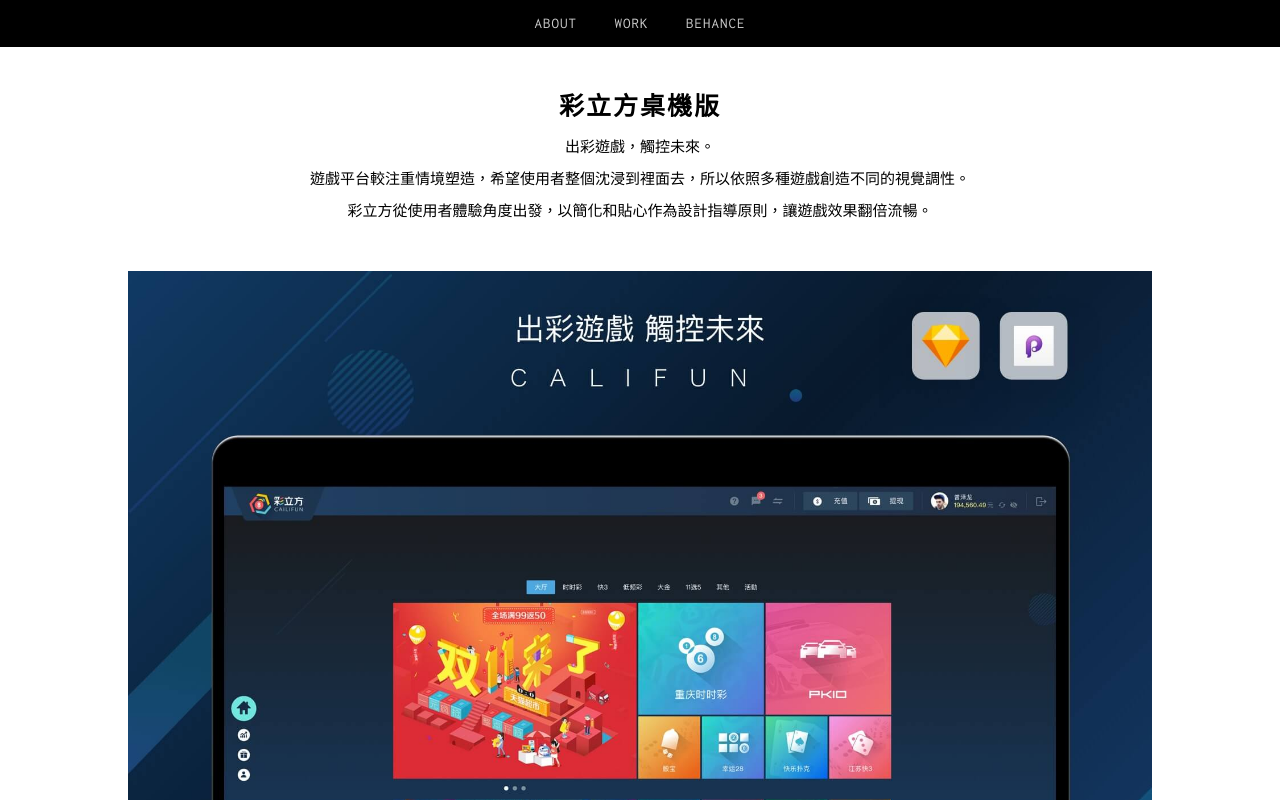
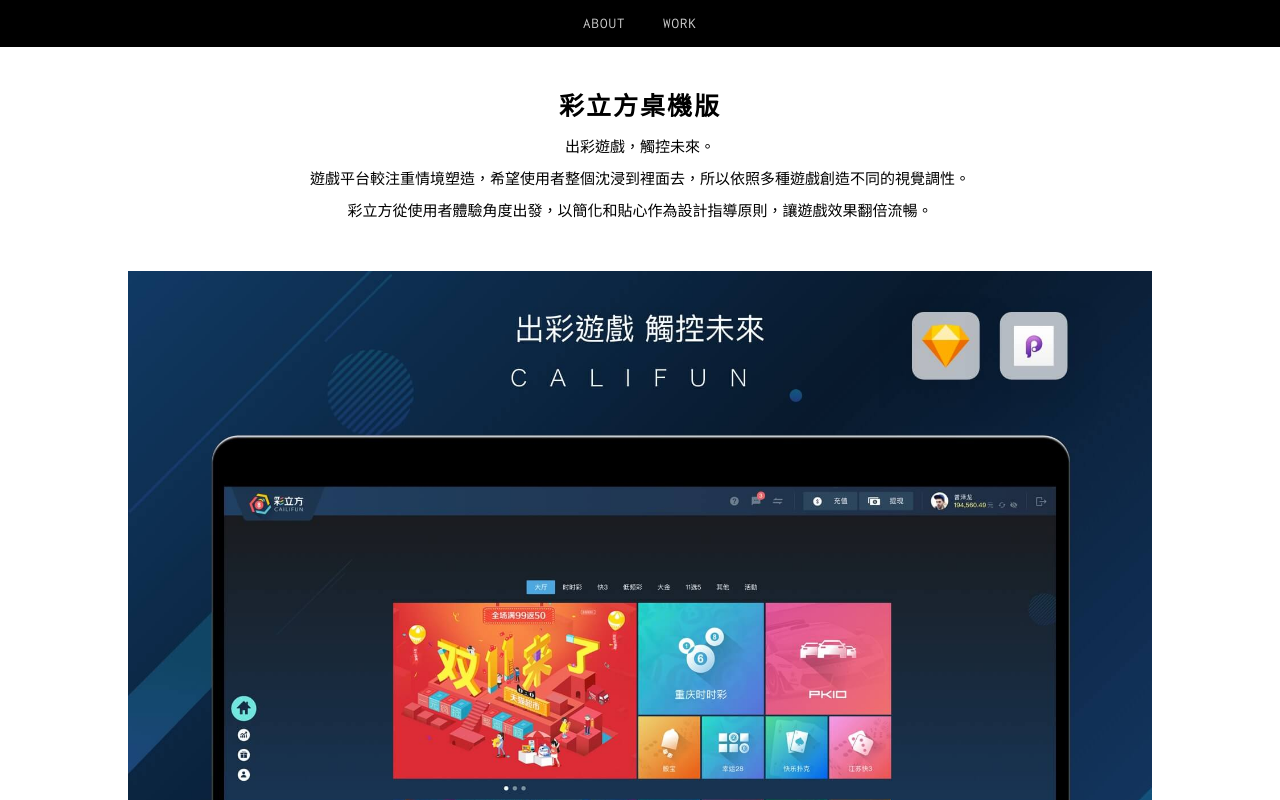
Before and after one commit to fionayaha/fionayaha.github.io, a plain HTML site: page ui/ui-site01.html in a window 1280 px wide. Shown: the top 800 px of the page. Drawn offline with Linux system fonts and the light colour scheme.

Commit message:
go 02/06 2

```diff
--- a/ui/ui-site01.html
+++ b/ui/ui-site01.html
@@ -17,7 +17,6 @@
 		<div class="container">
 			<a href="../index.html">ABOUT</a>
 			<a href="../ui.html">WORK</a>
-			<a href="https://www.behance.net/cherry56608060" target="_blank" >BEHANCE</a>
 		</div>
 	</header>
 	<main class="container">
```
Also changed, not shown: ui/ui-site02.html (+0 -1 lines), ui/ui-site04.html (+0 -1 lines), ui/ui-site06.html (+0 -1 lines), ui/ui-site07.html (+0 -1 lines), ui/ui-site08.html (+0 -1 lines).
